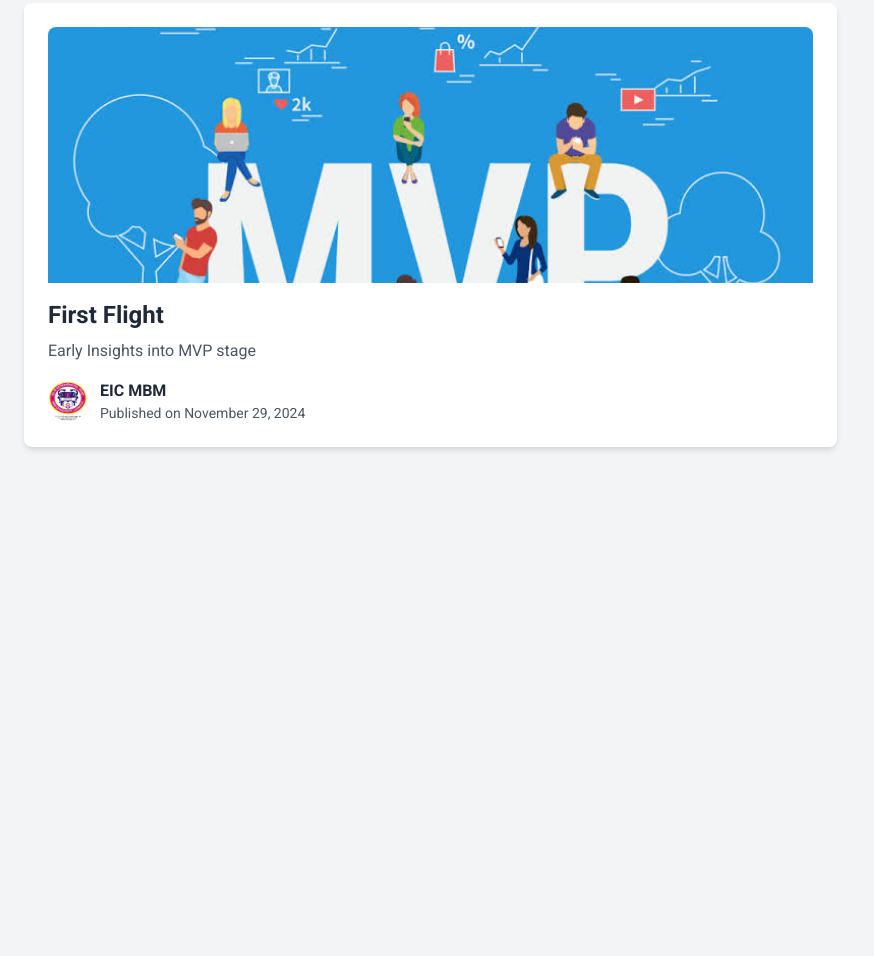
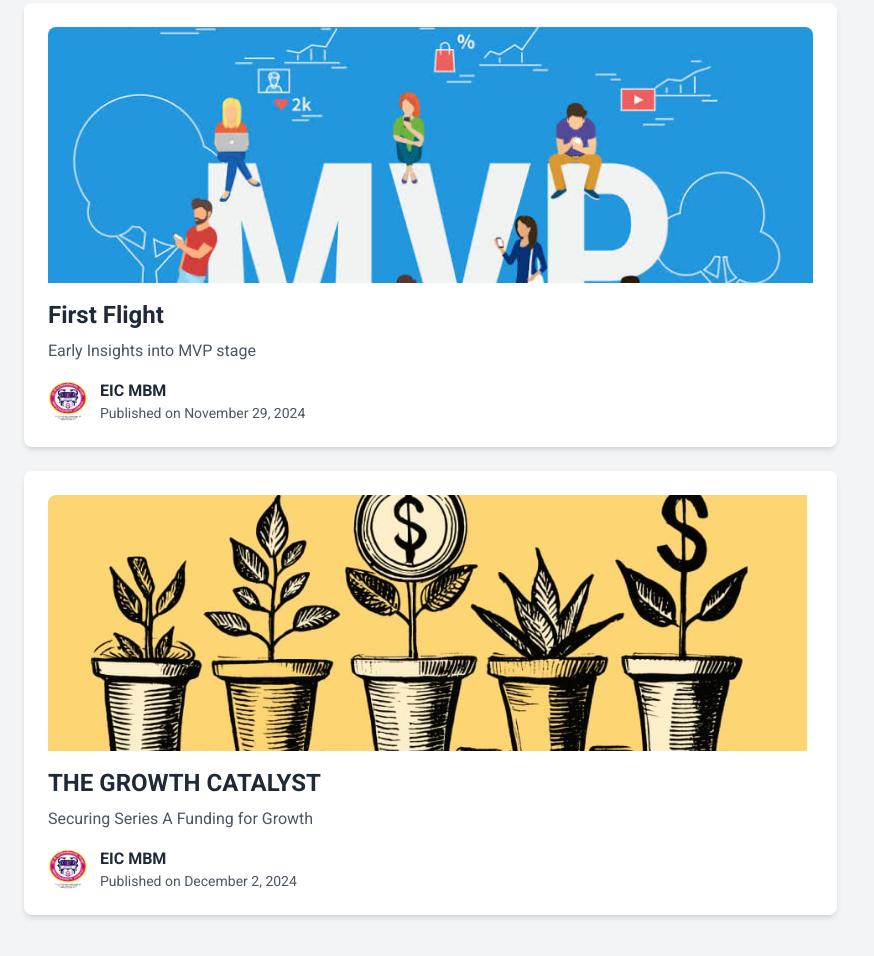
Before and after one commit to eicmbmu/EIC-Website, a plain HTML site: page blog_page/blog_home_page.html in a window 1280 px wide. Shown: the part 654-1610 px from the top of the page, without its empty margins (0-874 px from the left). Before the commit the page ends 1157 px from the top, so only its background shows below. Drawn offline with nearby package versions, Linux system fonts and the light colour scheme.

Commit message:
Update blog_home_page.html

```diff
--- a/blog_page/blog_home_page.html
+++ b/blog_page/blog_home_page.html
@@ -133,11 +133,51 @@
                         </div>
                     </article>
                 </a>
+                <a href="blogs/blog-3.html" style="cursor: pointer;">
+                    <article
+                        class="bg-white p-6 rounded-lg shadow-md mb-6 hover:shadow-lg transition-shadow duration-300 hover:bg-gray-100 hover-grow">
+                        <img alt="A detailed description of the blog post image"
+                            class="w-full h-64 object-cover rounded-t-lg" height="400"
+                            src="blogs/blog3.jpg"
+                            width="600" />
+                        <div class="mt-4">
+                            <h2 class="text-2xl font-bold text-gray-800">
+                                THE GROWTH CATALYST
+                            </h2>
+                            <p class="text-gray-600 mt-2">
+                                Securing Series A Funding for Growth
+                            </p>
+                            <div class="mt-4 flex items-center">
+                                <img alt="Author's profile picture" class="w-10 h-10 rounded-full" height="40"
+                                    src="../eiclogo.jpeg"
+                                    width="40" />
+                                <div class="ml-3">
+                                    <p class="text-gray-800 font-bold">
+                                        EIC MBM
+                                    </p>
+                                    <p class="text-gray-600 text-sm">
+                                        Published on December 2, 2024
+                                    </p>
+                                </div>
+                            </div>
+                        </div>
+                    </article>
+                </a>
             </div>
             <aside class="bg-white p-6 rounded-lg shadow-md self-start">
                 <h2 class="text-xl font-bold text-gray-800 mb-4">
                     Recent Posts
                 </h2>
+                <a class="block mb-4 hover:bg-gray-100 p-4 rounded-lg transition duration-300" href="blogs/blog-3.html">
+                    <div>
+                        <h3 class="text-lg font-bold text-gray-800">
+                            THE GROWTH CATALYST
+                        </h3>
+                        <p class="text-gray-600">
+                            Published on December 2, 2024
+                        </p>
+                    </div>
+                </a>
                 <a class="block mb-4 hover:bg-gray-100 p-4 rounded-lg transition duration-300" href="blogs/blog-2.html">
                     <div>
                         <h3 class="text-lg font-bold text-gray-800">
```
